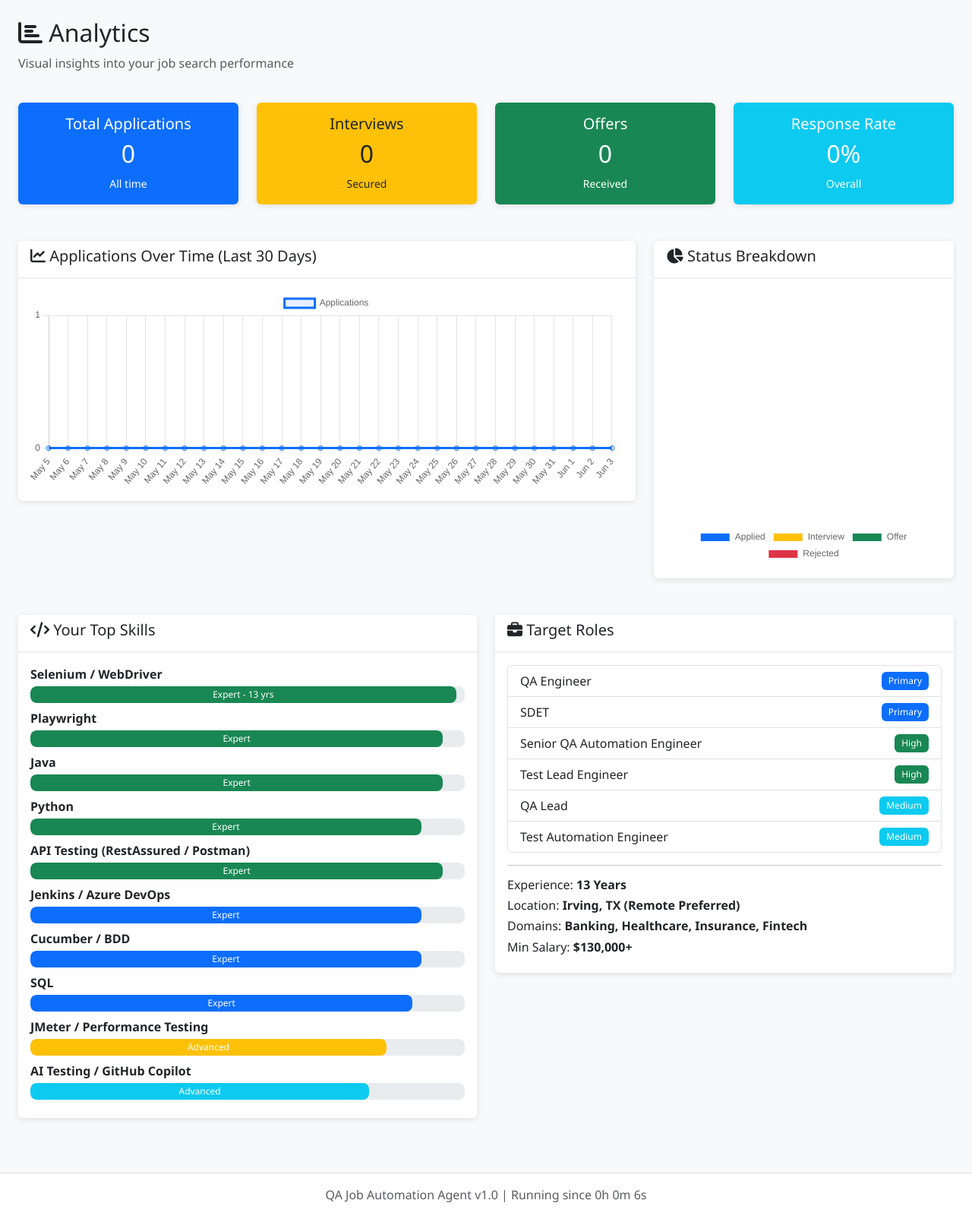
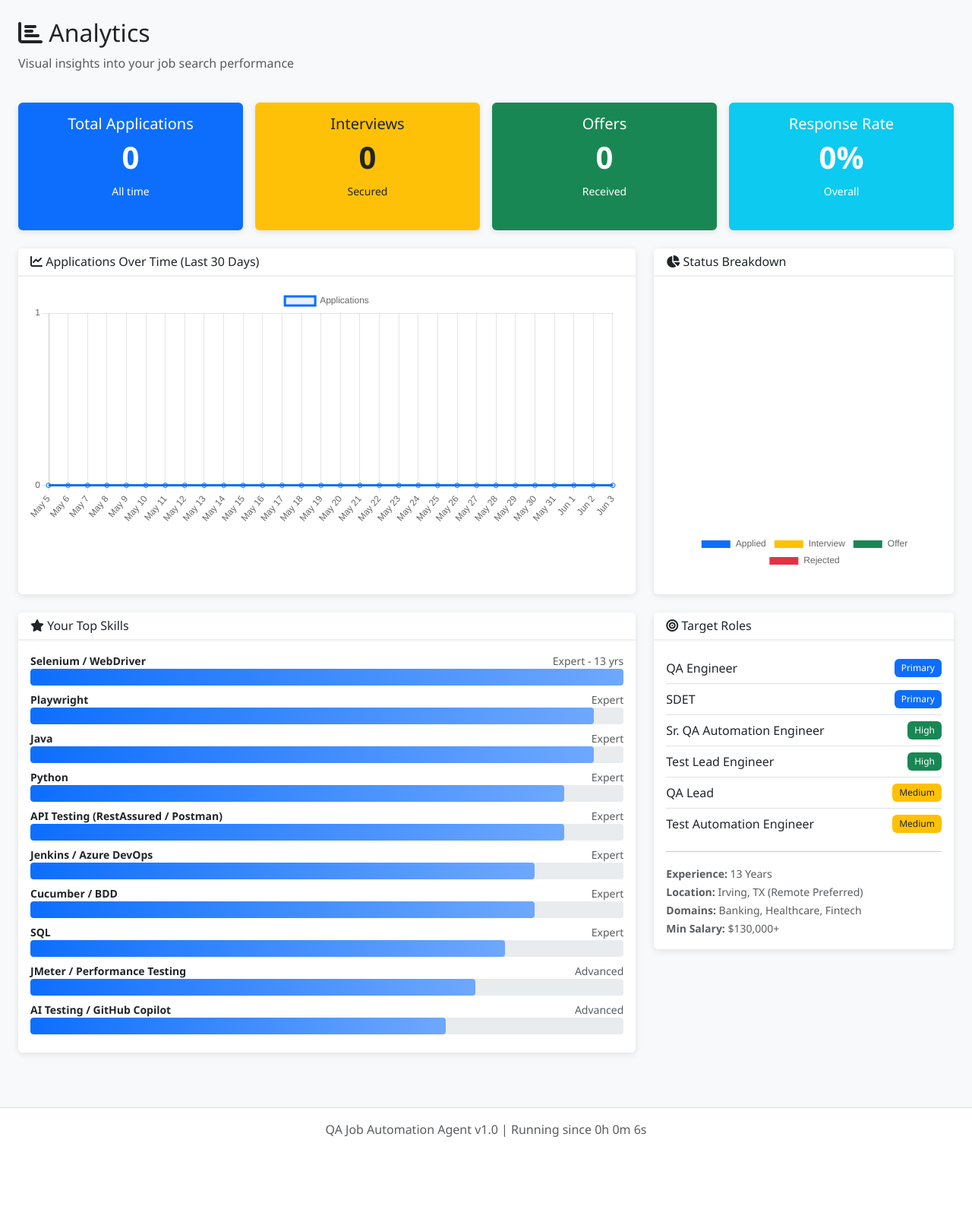
Before and after one commit to Cheetahrevive/qa-job-automation-agent, a Flask app: page /analytics in a window 1280 px wide. Shown: the part 57-1657 px from the top of the page at 76% size. After the commit the page ends 1553 px from the top, so only its background shows below. Run offline with Flask 3, Linux system fonts and the light colour scheme; the visitor is signed in with stand-in values (Sample User, id 1); data that the repository does not hold is empty; some libraries are stand-ins or nearby versions.

Commit message:
Fix analytics.html: move CSS/JS to proper blocks, fix Chart.js v4 compat, add skill bars
Added custom CSS for progress bars and updated card structure for better layout. Enhanced JavaScript for fetching and displaying analytics data.

```diff
--- a/web_dashboard/templates/analytics.html
+++ b/web_dashboard/templates/analytics.html
@@ -1,5 +1,14 @@
 {% extends "base.html" %}
 {% block title %}Analytics - QA Job Agent{% endblock %}
+
+{% block extra_css %}
+<style>
+  .progress { height: 22px; margin-top: 4px; }
+  .skill-bar { background: #e9ecef; border-radius: 4px; overflow: hidden; }
+  .skill-fill { height: 22px; background: linear-gradient(90deg, #0d6efd, #6ea8fe); border-radius: 4px; }
+</style>
+{% endblock %}
+
 {% block content %}
 <div class="row mb-4">
   <div class="col-12">
@@ -9,39 +18,39 @@
 </div>
 
 <!-- Summary Cards -->
-<div class="row mb-4">
+<div class="row mb-4 g-3">
   <div class="col-md-3">
-    <div class="card bg-primary text-white text-center">
+    <div class="card bg-primary text-white text-center h-100">
       <div class="card-body">
         <h5>Total Applications</h5>
-        <h2 id="totalApps">-</h2>
+        <h2 id="totalApps" class="display-6 fw-bold">0</h2>
         <small>All time</small>
       </div>
     </div>
   </div>
   <div class="col-md-3">
-    <div class="card bg-warning text-dark text-center">
+    <div class="card bg-warning text-dark text-center h-100">
       <div class="card-body">
         <h5>Interviews</h5>
-        <h2 id="totalInterviews">-</h2>
+        <h2 id="totalInterviews" class="display-6 fw-bold">0</h2>
         <small>Secured</small>
       </div>
     </div>
   </div>
   <div class="col-md-3">
-    <div class="card bg-success text-white text-center">
+    <div class="card bg-success text-white text-center h-100">
       <div class="card-body">
         <h5>Offers</h5>
-        <h2 id="totalOffers">-</h2>
+        <h2 id="totalOffers" class="display-6 fw-bold">0</h2>
         <small>Received</small>
       </div>
     </div>
   </div>
   <div class="col-md-3">
-    <div class="card bg-info text-white text-center">
+    <div class="card bg-info text-white text-center h-100">
       <div class="card-body">
         <h5>Response Rate</h5>
-        <h2 id="responseRate">-</h2>
+        <h2 id="responseRate" class="display-6 fw-bold">0%</h2>
         <small>Overall</small>
       </div>
     </div>
@@ -50,65 +59,90 @@
 
 <!-- Charts Row -->
 <div class="row mb-4">
-  <div class="col-md-8">
-    <div class="card">
-      <div class="card-header"><h5><i class="fas fa-chart-line"></i> Applications Over Time (Last 30 Days)</h5></div>
-      <div class="card-body"><canvas id="timelineChart" height="100"></canvas></div>
-    </div>
-  </div>
-  <div class="col-md-4">
-    <div class="card">
-      <div class="card-header"><h5><i class="fas fa-chart-pie"></i> Status Breakdown</h5></div>
-      <div class="card-body"><canvas id="statusChart"></canvas></div>
-    </div>
-  </div>
-</div>
-
-<!-- Skills & Platform -->
-<div class="row mb-4">
-  <div class="col-md-6">
-    <div class="card">
-      <div class="card-header"><h5><i class="fas fa-code"></i> Your Top Skills</h5></div>
+  <div class="col-lg-8">
+    <div class="card h-100">
+      <div class="card-header">
+        <h6 class="mb-0"><i class="fas fa-line-chart"></i> Applications Over Time (Last 30 Days)</h6>
+      </div>
       <div class="card-body">
-        <div class="mb-2"><span class="fw-bold">Selenium / WebDriver</span><div class="progress"><div class="progress-bar bg-success" style="width:98%">Expert - 13 yrs</div></div></div>
-        <div class="mb-2"><span class="fw-bold">Playwright</span><div class="progress"><div class="progress-bar bg-success" style="width:95%">Expert</div></div></div>
-        <div class="mb-2"><span class="fw-bold">Java</span><div class="progress"><div class="progress-bar bg-success" style="width:95%">Expert</div></div></div>
-        <div class="mb-2"><span class="fw-bold">Python</span><div class="progress"><div class="progress-bar bg-success" style="width:90%">Expert</div></div></div>
-        <div class="mb-2"><span class="fw-bold">API Testing (RestAssured / Postman)</span><div class="progress"><div class="progress-bar bg-success" style="width:95%">Expert</div></div></div>
-        <div class="mb-2"><span class="fw-bold">Jenkins / Azure DevOps</span><div class="progress"><div class="progress-bar bg-primary" style="width:90%">Expert</div></div></div>
-        <div class="mb-2"><span class="fw-bold">Cucumber / BDD</span><div class="progress"><div class="progress-bar bg-primary" style="width:90%">Expert</div></div></div>
-        <div class="mb-2"><span class="fw-bold">SQL</span><div class="progress"><div class="progress-bar bg-primary" style="width:88%">Expert</div></div></div>
-        <div class="mb-2"><span class="fw-bold">JMeter / Performance Testing</span><div class="progress"><div class="progress-bar bg-warning" style="width:82%">Advanced</div></div></div>
-        <div class="mb-2"><span class="fw-bold">AI Testing / GitHub Copilot</span><div class="progress"><div class="progress-bar bg-info" style="width:78%">Advanced</div></div></div>
+        <canvas id="timelineChart" height="120"></canvas>
       </div>
     </div>
   </div>
-  <div class="col-md-6">
-    <div class="card">
-      <div class="card-header"><h5><i class="fas fa-briefcase"></i> Target Roles</h5></div>
-      <div class="card-body">
-        <ul class="list-group">
-          <li class="list-group-item d-flex justify-content-between">QA Engineer <span class="badge bg-primary">Primary</span></li>
-          <li class="list-group-item d-flex justify-content-between">SDET <span class="badge bg-primary">Primary</span></li>
-          <li class="list-group-item d-flex justify-content-between">Senior QA Automation Engineer <span class="badge bg-success">High</span></li>
-          <li class="list-group-item d-flex justify-content-between">Test Lead Engineer <span class="badge bg-success">High</span></li>
-          <li class="list-group-item d-flex justify-content-between">QA Lead <span class="badge bg-info">Medium</span></li>
-          <li class="list-group-item d-flex justify-content-between">Test Automation Engineer <span class="badge bg-info">Medium</span></li>
-        </ul>
-        <hr>
-        <h6 class="mt-3">Experience: <strong>13 Years</strong></h6>
-        <h6>Location: <strong>Irving, TX (Remote Preferred)</strong></h6>
-        <h6>Domains: <strong>Banking, Healthcare, Insurance, Fintech</strong></h6>
-        <h6>Min Salary: <strong>$130,000+</strong></h6>
+  <div class="col-lg-4">
+    <div class="card h-100">
+      <div class="card-header">
+        <h6 class="mb-0"><i class="fas fa-pie-chart"></i> Status Breakdown</h6>
+      </div>
+      <div class="card-body d-flex align-items-center justify-content-center">
+        <canvas id="statusChart" height="200"></canvas>
       </div>
     </div>
   </div>
 </div>
 
-{% block extra_css %}
-<style>.progress { height: 22px; margin-top: 4px; }</style>
+<!-- Skills + Target Roles -->
+<div class="row mb-4">
+  <div class="col-lg-8">
+    <div class="card">
+      <div class="card-header">
+        <h6 class="mb-0"><i class="fas fa-star"></i> Your Top Skills</h6>
+      </div>
+      <div class="card-body">
+        {% set skill_list = [
+          ('Selenium / WebDriver', 100, 'Expert - 13 yrs'),
+          ('Playwright', 95, 'Expert'),
+          ('Java', 95, 'Expert'),
+          ('Python', 90, 'Expert'),
+          ('API Testing (RestAssured / Postman)', 90, 'Expert'),
+          ('Jenkins / Azure DevOps', 85, 'Expert'),
+          ('Cucumber / BDD', 85, 'Expert'),
+          ('SQL', 80, 'Expert'),
+          ('JMeter / Performance Testing', 75, 'Advanced'),
+          ('AI Testing / GitHub Copilot', 70, 'Advanced')
+        ] %}
+        {% for skill, pct, level in skill_list %}
+        <div class="mb-2">
+          <div class="d-flex justify-content-between">
+            <small class="fw-semibold">{{ skill }}</small>
+            <small class="text-muted">{{ level }}</small>
+          </div>
+          <div class="skill-bar">
+            <div class="skill-fill" style="width: {{ pct }}%"></div>
+          </div>
+        </div>
+        {% endfor %}
+      </div>
+    </div>
+  </div>
+  <div class="col-lg-4">
+    <div class="card">
+      <div class="card-header">
+        <h6 class="mb-0"><i class="fas fa-bullseye"></i> Target Roles</h6>
+      </div>
+      <div class="card-body">
+        <ul class="list-group list-group-flush">
+          <li class="list-group-item d-flex justify-content-between align-items-center px-0">QA Engineer <span class="badge bg-primary">Primary</span></li>
+          <li class="list-group-item d-flex justify-content-between align-items-center px-0">SDET <span class="badge bg-primary">Primary</span></li>
+          <li class="list-group-item d-flex justify-content-between align-items-center px-0">Sr. QA Automation Engineer <span class="badge bg-success">High</span></li>
+          <li class="list-group-item d-flex justify-content-between align-items-center px-0">Test Lead Engineer <span class="badge bg-success">High</span></li>
+          <li class="list-group-item d-flex justify-content-between align-items-center px-0">QA Lead <span class="badge bg-warning text-dark">Medium</span></li>
+          <li class="list-group-item d-flex justify-content-between align-items-center px-0">Test Automation Engineer <span class="badge bg-warning text-dark">Medium</span></li>
+        </ul>
+        <hr>
+        <small class="text-muted">
+          <strong>Experience:</strong> 13 Years<br>
+          <strong>Location:</strong> Irving, TX (Remote Preferred)<br>
+          <strong>Domains:</strong> Banking, Healthcare, Fintech<br>
+          <strong>Min Salary:</strong> $130,000+
+        </small>
+      </div>
+    </div>
+  </div>
+</div>
 {% endblock %}
 
+{% block scripts %}
 <script>
 document.addEventListener('DOMContentLoaded', function() {
   fetch('/api/stats')
@@ -120,37 +154,46 @@ document.addEventListener('DOMContentLoaded', function() {
       var rr = data.response_rate ? (data.response_rate * 100).toFixed(1) + '%' : '0%';
       document.getElementById('responseRate').textContent = rr;
 
-      // Status Pie Chart
       var sCtx = document.getElementById('statusChart').getContext('2d');
       new Chart(sCtx, {
         type: 'doughnut',
         data: {
           labels: ['Applied', 'Interview', 'Offer', 'Rejected'],
-          datasets: [{ data: [
-            data.total_applications - (data.interviews||0) - (data.offers||0) - (data.rejections||0),
-            data.interviews || 0,
-            data.offers || 0,
-            data.rejections || 0
-          ], backgroundColor: ['#0d6efd','#ffc107','#198754','#dc3545'] }]
+          datasets: [{
+            data: [
+              (data.total_applications||0) - (data.interviews||0) - (data.offers||0) - (data.rejections||0),
+              data.interviews || 0,
+              data.offers || 0,
+              data.rejections || 0
+            ],
+            backgroundColor: ['#0d6efd','#ffc107','#198754','#dc3545']
+          }]
         },
         options: { responsive: true, plugins: { legend: { position: 'bottom' } } }
       });
-    });
+    })
+    .catch(function(e) { console.error('Stats fetch failed', e); });
 
-  // Timeline chart placeholder
   var tCtx = document.getElementById('timelineChart').getContext('2d');
   var labels = [];
   var today = new Date();
   for (var i = 29; i >= 0; i--) {
-    var d = new Date(today); d.setDate(d.getDate() - i);
+    var d = new Date(today);
+    d.setDate(d.getDate() - i);
     labels.push(d.toLocaleDateString('en-US', {month:'short', day:'numeric'}));
   }
   new Chart(tCtx, {
     type: 'line',
     data: {
       labels: labels,
-      datasets: [{ label: 'Applications', data: Array(30).fill(0),
-        borderColor: '#0d6efd', backgroundColor: 'rgba(13,110,253,0.1)', tension: 0.4, fill: true }]
+      datasets: [{
+        label: 'Applications',
+        data: Array(30).fill(0),
+        borderColor: '#0d6efd',
+        backgroundColor: 'rgba(13,110,253,0.1)',
+        tension: 0.4,
+        fill: true
+      }]
     },
     options: { responsive: true, scales: { y: { beginAtZero: true, ticks: { stepSize: 1 } } } }
   });
```
